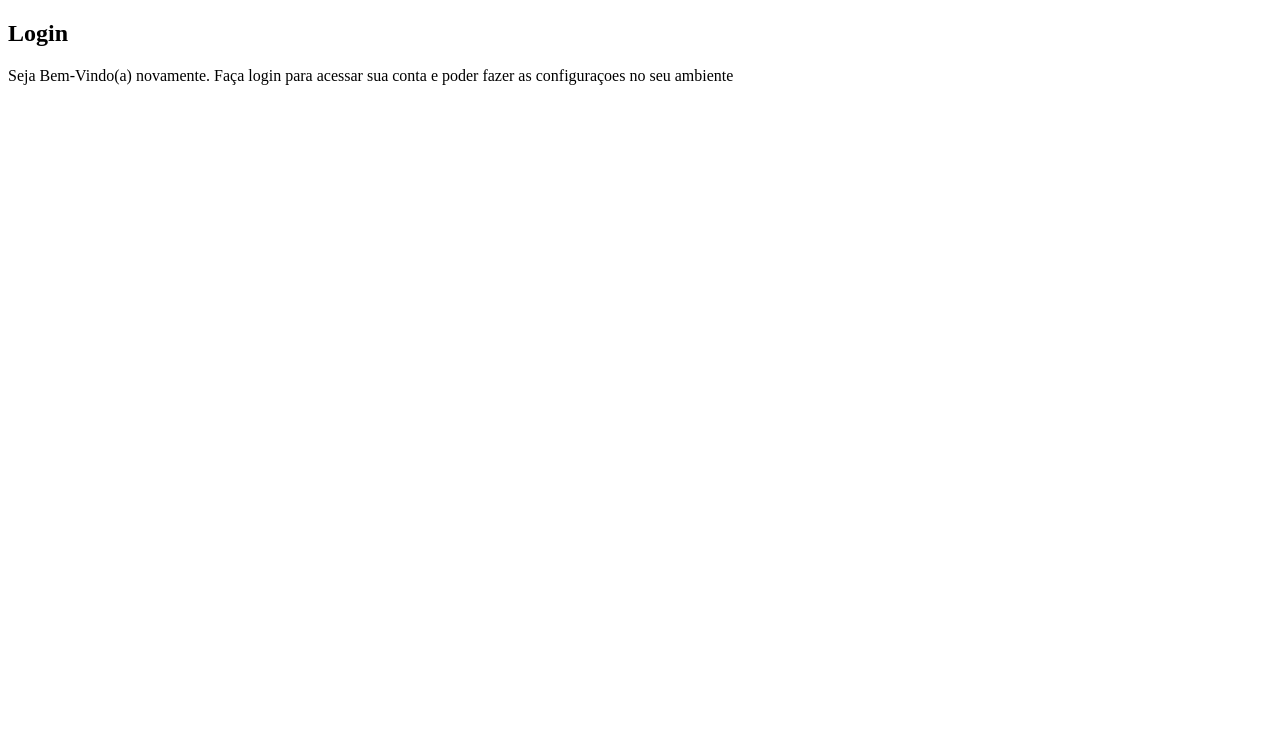
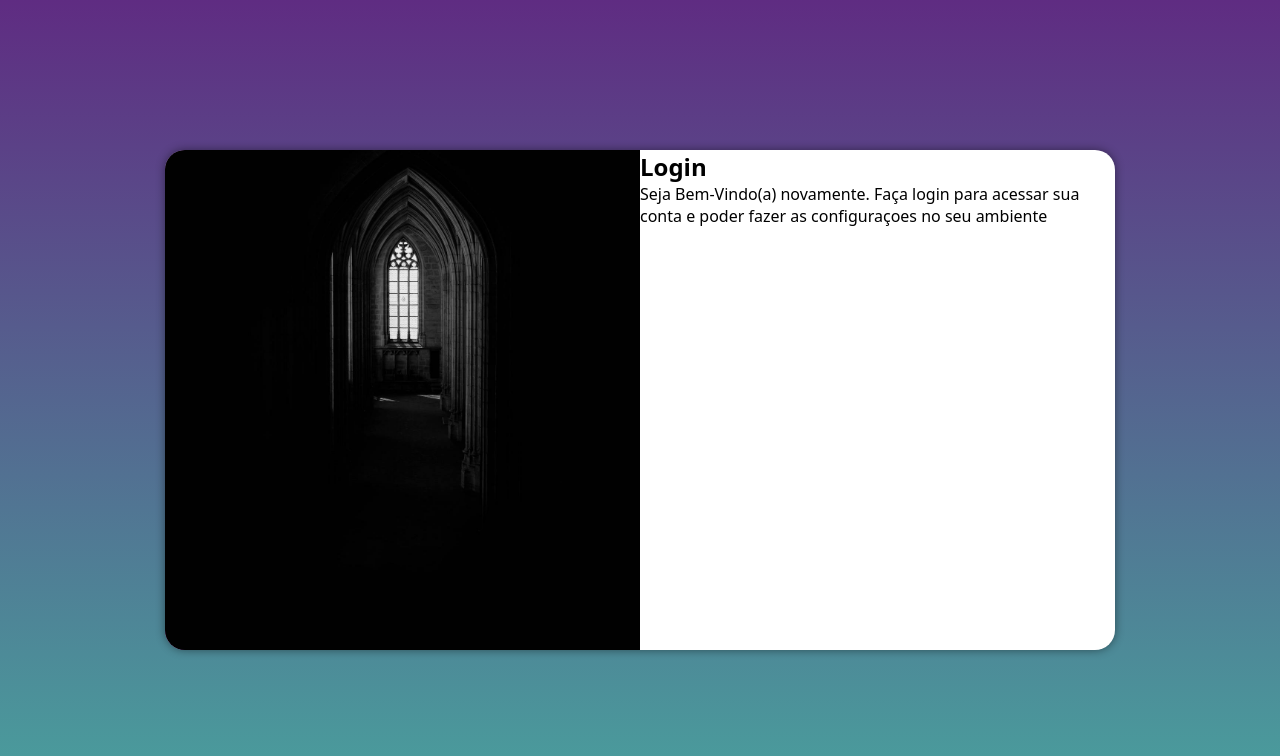
Before and after one commit to AllyssonBorgess/projeto-login, a plain HTML site: page index.html in a window 1280 px wide. Drawn offline with Linux system fonts and the light colour scheme.

Commit message:
media query para outras telas

```diff
--- /dev/null
+++ b/estilos/media-query.css
@@ -0,0 +1,45 @@
+@charset "UTF-8";
+
+@media screen and (min-width: 768px) and (max-width: 992px) {
+    body {
+        background-image: linear-gradient(to top, #49a09d, #5f2c82);
+    }
+
+    section#login {
+        width: 80vw;
+    }
+
+    section#logim > div#imagem {
+        float: left;
+        width: 30%;
+        height: 100%;
+    }
+
+    section#logim > div#formulario {
+        float: right;
+        width: 70%;
+    }
+
+}
+
+@media screen and (min-width: 992px) {
+    body {
+        background-image: linear-gradient(to top, #49a09d, #5f2c82);
+    }
+
+    section#login {
+        width: 950px;
+    }
+
+    section#login > div#imagem {
+        float: left;
+        width: 50%;
+        height: 100%;
+    }
+
+    section#login > div#formulario {
+        float: right;
+        width: 50%;
+    }
+
+}
--- a/estilos/style.css
+++ b/estilos/style.css
@@ -5,3 +5,53 @@ paletas de cores
 verde: #49a09d
 lilas : #5f2c82
 */
+
+* {
+    font-family:system-ui, -apple-system, BlinkMacSystemFont, 'Segoe UI', Roboto, Oxygen, Ubuntu, Cantarell, 'Open Sans', 'Helvetica Neue', sans-serif;
+    padding: 0px;
+    margin: 0px;
+    box-sizing: border-box;
+}
+
+body, html {
+    background-color: #5f2c82;
+    height: 100vh;
+    width: 100vw;
+}
+
+main {
+    position: relative;
+    height: 100vh;
+    width: 100vw;
+}
+
+section#login {
+    position: absolute;
+    top: 50%;
+    left: 50%;
+    transform: translate(-50%, -50%);
+    overflow: hidden;
+
+    background-color: white;
+    width: 250px;
+    height: 500px;
+    border-radius: 20px;
+    box-shadow: 0px 0px 10px rgba(0, 0, 0, 0.450);
+
+    transition: width 0.3s, height 0.3s;
+    transition-timing-function: ease;
+}
+
+section#login > div#imagem {
+    display: block;
+    background: #5f2c82 url(../imagens/pexels-adrien-olichon-2823459.jpg) no-repeat;
+    background-size: cover;
+    background-position: left bottom;
+    height: 200px;
+}
+
+section#logim > div#formulario {
+    display: block;
+    padding: 10px;
+
+}
--- a/index.html
+++ b/index.html
@@ -5,6 +5,7 @@
     <meta name="viewport" content="width=device-width, initial-scale=1.0">
     <title>Login</title>
     <link rel="stylesheet" href="estilos/style.css">
+    <link rel="stylesheet" href="estilos/media-query.css">
 </head>
 <body>
     <main>
```
